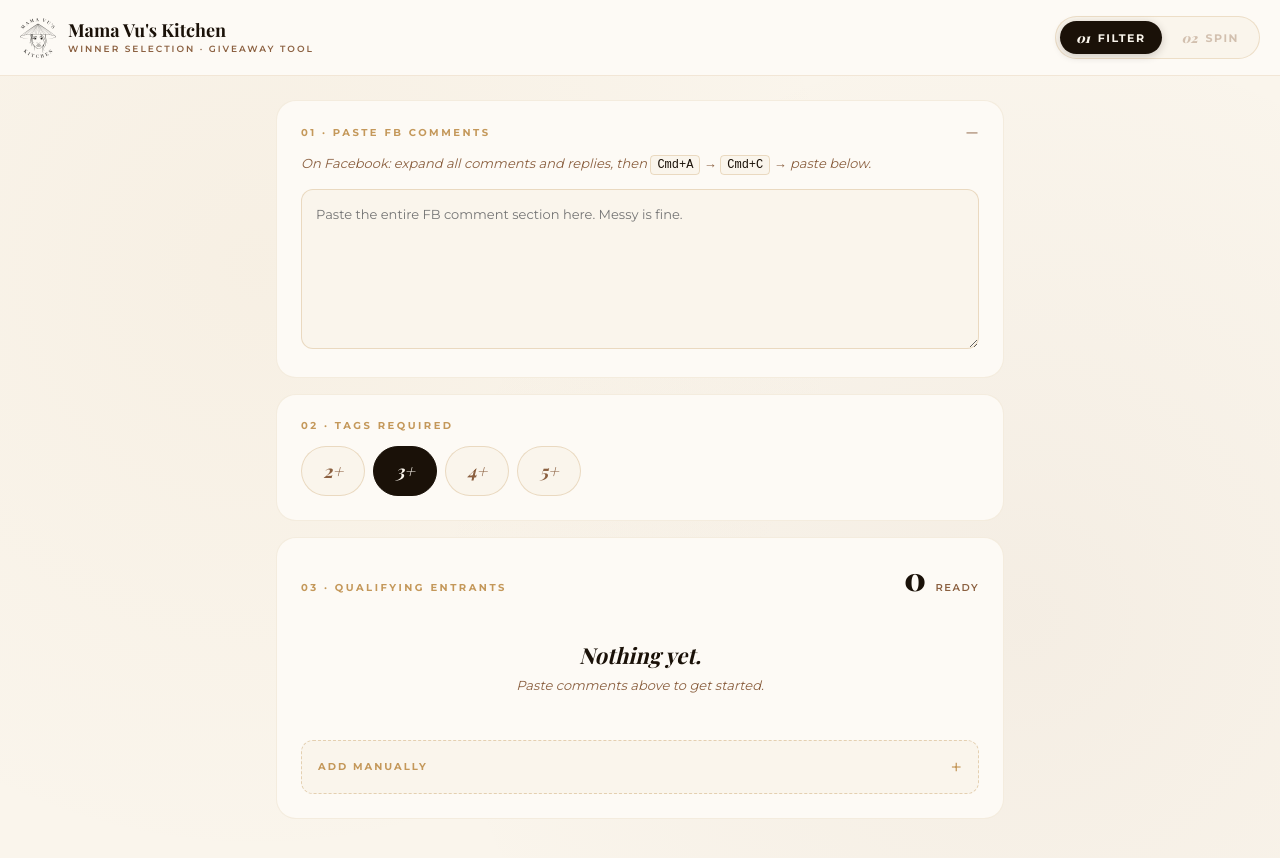
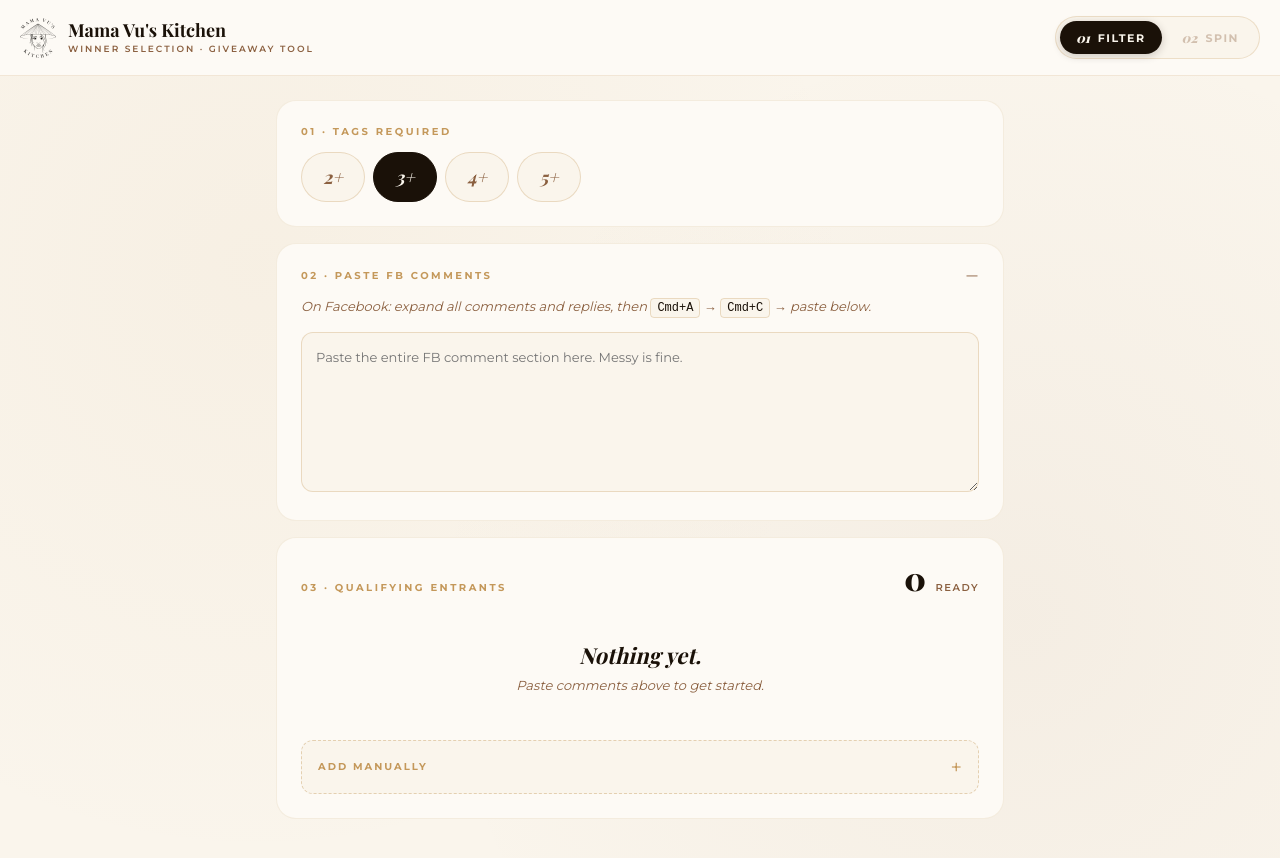
Before and after one commit to Jeffo32/mvk-winner-selection-tool, a React (Vite) app: page / in a window 1280 px wide. Shown: the top 858 px of the page. Built offline with nearby package versions, Linux system fonts and the light colour scheme; a web font is replaced by a local one.

Commit message:
Reorder filter steps, collapsible qualifying list, winner copy, spin button spacing

```diff
--- a/src/MamaVusGiveaway.jsx
+++ b/src/MamaVusGiveaway.jsx
@@ -645,10 +645,31 @@ export default function MamaVusGiveaway() {
       {/* ==================== FILTER STAGE ==================== */}
       {stage === 'filter' && (
         <main style={styles.filterMain}>
+          {/* CONTROLS */}
+          <section style={styles.section}>
+            <div style={styles.sectionHead}>
+              <div style={styles.sectionLabel}>01 · Tags required</div>
+            </div>
+            <div style={styles.tagButtons}>
+              {[2, 3, 4, 5].map(n => (
+                <button
+                  key={n}
+                  onClick={() => setMinTags(n)}
+                  style={{
+                    ...styles.tagBtn,
+                    ...(minTags === n ? styles.tagBtnActive : {}),
+                  }}
+                >
+                  {n}+
+                </button>
+              ))}
+            </div>
+          </section>
+
           {/* PASTE */}
           <section style={styles.section}>
             <div style={styles.sectionHead}>
-              <div style={styles.sectionLabel}>01 · Paste FB comments</div>
+              <div style={styles.sectionLabel}>02 · Paste FB comments</div>
               <div style={styles.sectionCount}>
                 {raw ? `${raw.length.toLocaleString()} chars` : '—'}
               </div>
@@ -667,27 +688,6 @@ export default function MamaVusGiveaway() {
             />
           </section>
 
-          {/* CONTROLS */}
-          <section style={styles.section}>
-            <div style={styles.sectionHead}>
-              <div style={styles.sectionLabel}>02 · Tags required</div>
-            </div>
-            <div style={styles.tagButtons}>
-              {[2, 3, 4, 5].map(n => (
-                <button
-                  key={n}
-                  onClick={() => setMinTags(n)}
-                  style={{
-                    ...styles.tagBtn,
-                    ...(minTags === n ? styles.tagBtnActive : {}),
-                  }}
-                >
-                  {n}+
-                </button>
-              ))}
-            </div>
-          </section>
-
           {/* QUALIFYING */}
           <section style={styles.section}>
             <div style={styles.sectionHead}>
@@ -717,7 +717,12 @@ export default function MamaVusGiveaway() {
             )}
 
             {finalList.length > 0 && (
-              <div style={styles.entrantList}>
+              <details style={styles.qualifyingDrawer}>
+                <summary style={styles.manualAddSummary}>
+                  <span style={styles.manualAddLabel}>Show entrants ({finalList.length})</span>
+                  <span className="drawer-chevron" style={styles.manualAddChevron}>+</span>
+                </summary>
+                <div style={{ ...styles.entrantList, marginTop: '12px' }}>
                 {finalList.map((e, i) => (
                   <div key={i} style={styles.entrantRow}>
                     <div style={styles.entrantNum}>{String(i + 1).padStart(2, '0')}</div>
@@ -748,7 +753,8 @@ export default function MamaVusGiveaway() {
                     </button>
                   </div>
                 ))}
-              </div>
+                </div>
+              </details>
             )}
 
             {/* MANUAL ADD — drawer */}
@@ -1077,7 +1083,7 @@ export default function MamaVusGiveaway() {
                 <text x="80" y="38" fill="#C4985A" fontSize="22" fontFamily="'Montserrat', sans-serif" fontWeight="700" letterSpacing="6" textAnchor="middle">WINNER</text>
               </svg>
             </div>
-            <div style={styles.winnerScript}>and the bowl belongs to...</div>
+            <div style={styles.winnerScript}>and the $50 goes to...</div>
             <div style={styles.winnerName}>{winner}</div>
             <div style={styles.winnerDivider}>
               <svg width="120" height="20" viewBox="0 0 120 20">
@@ -1441,6 +1447,12 @@ const styles = {
     borderRadius: '12px',
     border: '1px dashed rgba(196, 152, 90, 0.4)',
   },
+  qualifyingDrawer: {
+    padding: '14px 16px',
+    background: '#FAF5EC',
+    borderRadius: '12px',
+    border: '1px solid rgba(196, 152, 90, 0.25)',
+  },
   manualAddSummary: {
     display: 'flex',
     alignItems: 'center',
@@ -1709,7 +1721,7 @@ const styles = {
     display: 'flex',
     flexDirection: 'column',
     alignItems: 'center',
-    justifyContent: 'flex-start',
+    justifyContent: 'center',
     padding: '8px 8px 24px',
     position: 'relative',
     overflow: 'hidden',
@@ -1764,8 +1776,6 @@ const styles = {
     justifyContent: 'center',
     width: '100%',
     maxWidth: 'min(98vw, 70vh)',
-    marginTop: 'auto',
-    marginBottom: 'auto',
     zIndex: 2,
   },
   spotlight: {
@@ -1821,8 +1831,7 @@ const styles = {
     filter: 'drop-shadow(0 8px 14px rgba(0,0,0,0.28))',
   },
   spinBtn: {
-    marginTop: 0,
-    marginBottom: '8px',
+    marginTop: '24px',
     padding: '18px 56px',
     background: 'linear-gradient(180deg, #C4985A 0%, #A87A40 100%)',
     color: '#FAF5EC',
```
